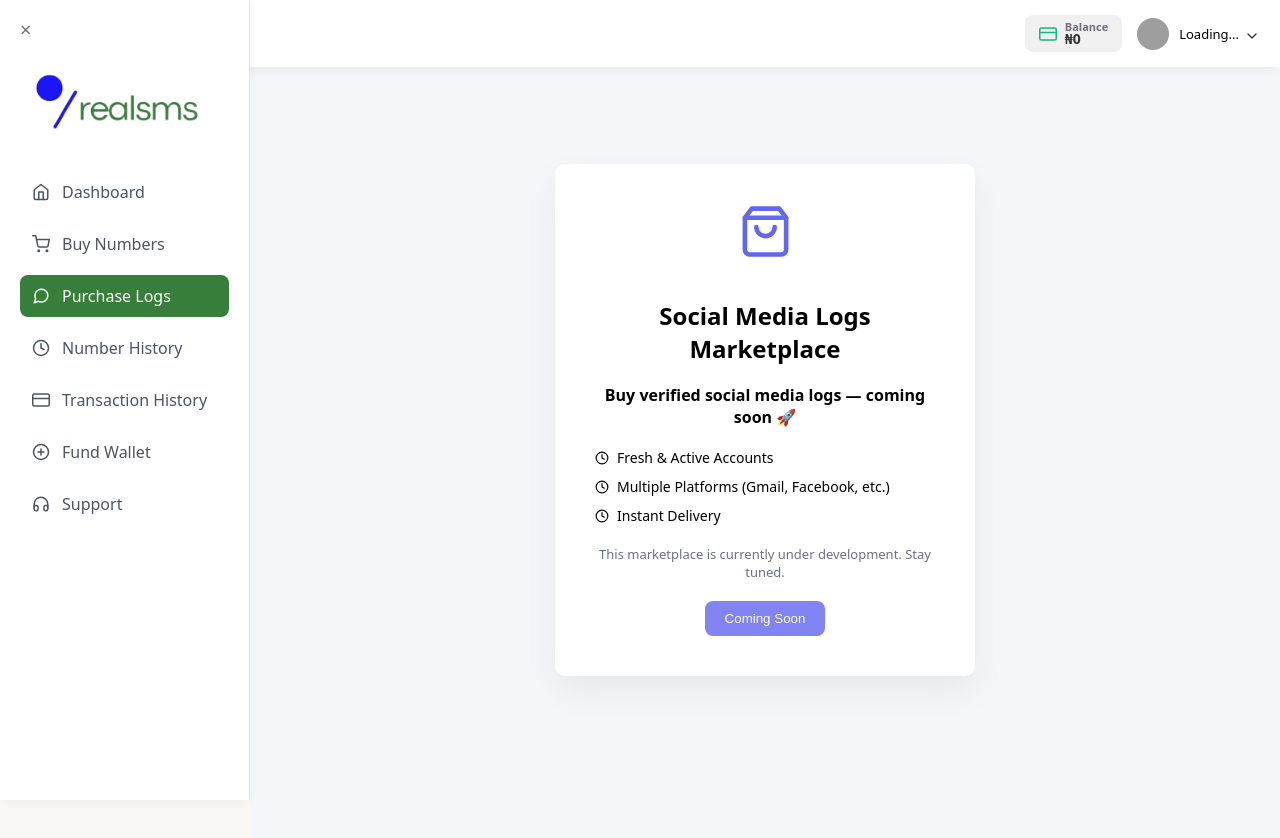
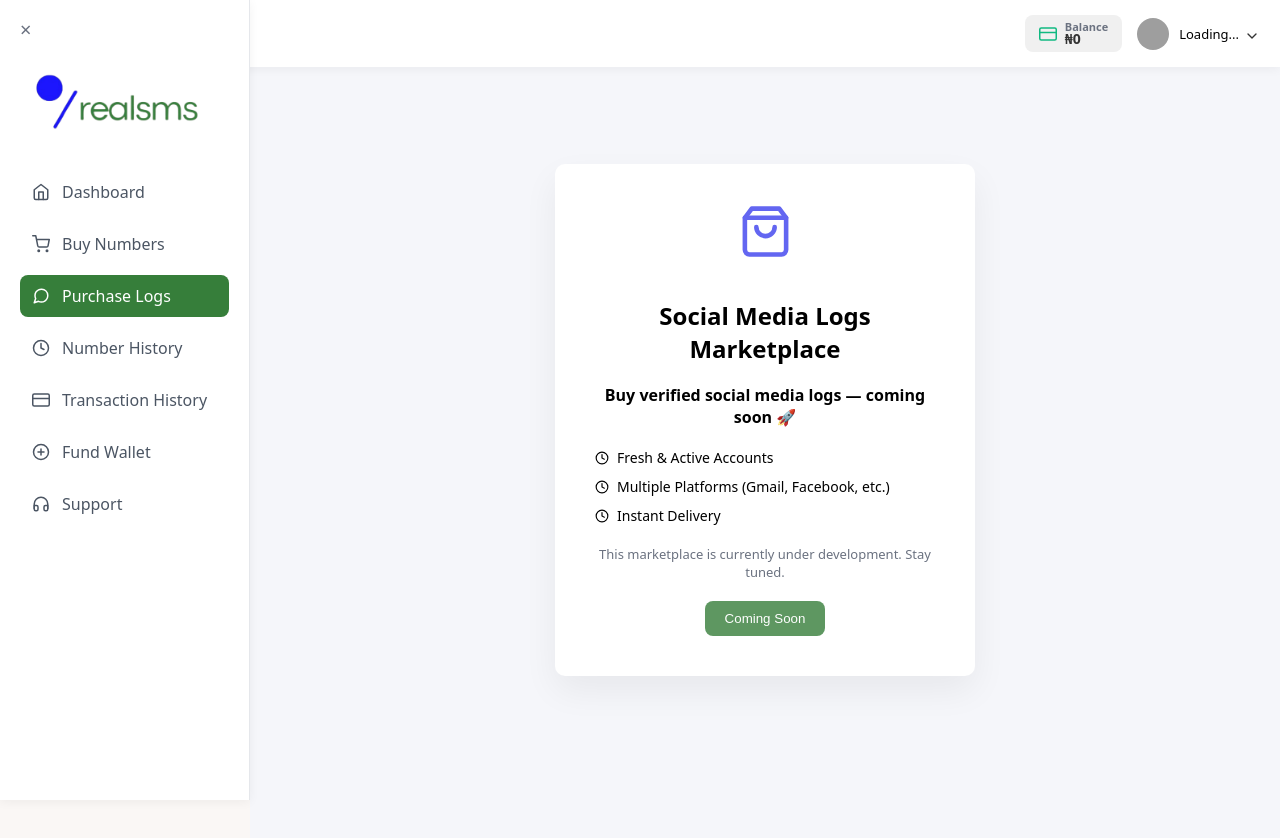
Before and after one commit to ay30bg/realsms, a React (Create React App) app: page /purchase-logs in a window 1280 px wide. Shown: the top 838 px of the page. Built offline with nearby package versions, Linux system fonts and the light colour scheme; no server answers; grey boxes are pictures that could not be loaded.

Commit message:
Update purchase-logs.css

```diff
--- a/src/styles/purchase-logs.css
+++ b/src/styles/purchase-logs.css
@@ -48,7 +48,7 @@
 }
 
 .coming-btn {
-  background: #6366f1;
+  background: #367e3a;
   color: white;
   border: none;
   padding: 10px 20px;
```
